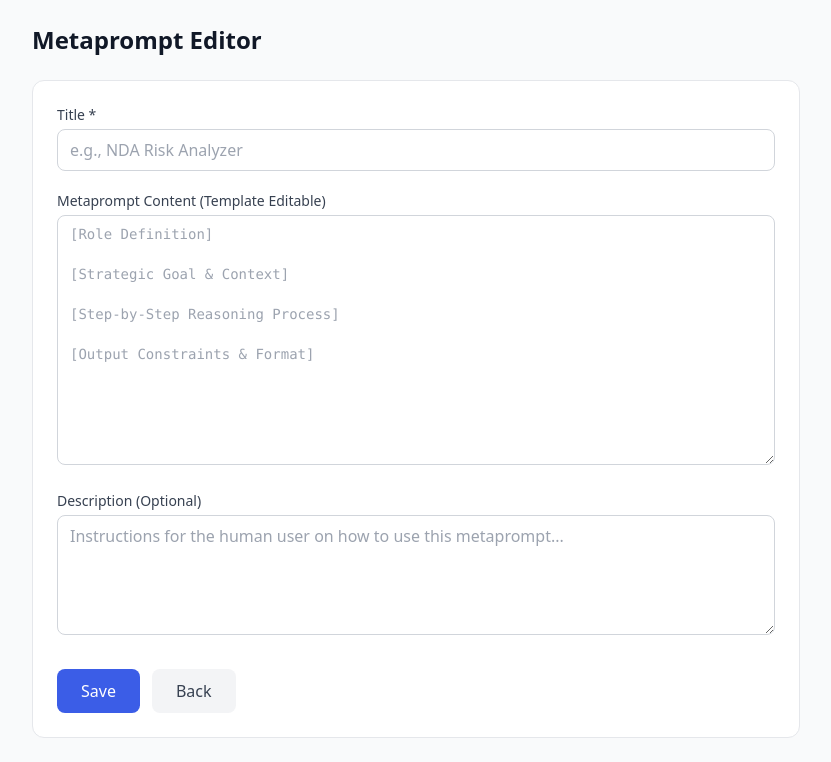
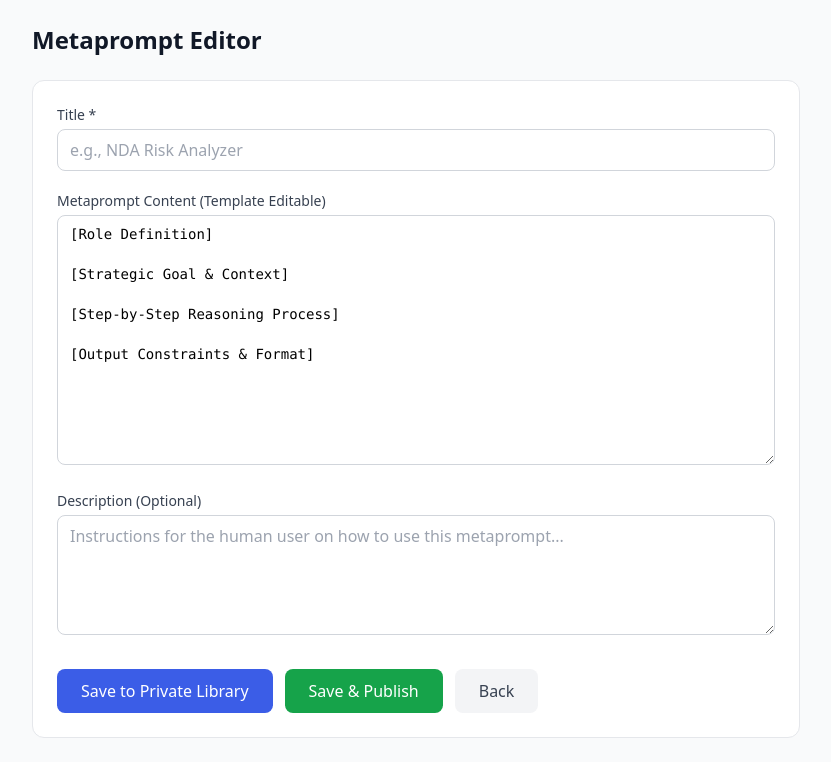
Before and after one commit to dl1683/Wovenry, a Django app: page /metaprompts/new/ in a window 1280 px wide. Shown: the part 57-819 px from the top of the page, without its empty margins (224-1055 px from the left). Run offline with Django 5.2, Linux system fonts and the light colour scheme; the visitor is signed in with stand-in values (Sample User, id 1); some libraries are stand-ins or nearby versions.

Commit message:
Redesign publish flow, fix tagging UX, improve menu and feedback
- Metaprompt editor: pre-populate content with template text as editable default
- Add success messages on save/publish/revert for clear user feedback
- New publish flow: Draft -> "Save to Private Library" / "Save & Publish";
  Private Library -> "Revert to Draft" / "Publish";
  Published -> "Revert to Draft" / "Remove from Public Library"
- Unify tagging: remove bottom Category Tags section, integrate AI suggest
  into the category modal, add save_categories endpoints for tag editing
- Project create: replace "Create Project" with "Save to Private Library" /
  "Save & Publish"
- Project view: move publish button below title for discoverability,
  rename to "Publish" / "Remove from Public Library"
- Fix Public Library menu dropdown: use click+hover JS instead of
  CSS-only group-hover that disappears unreliably

Committed by Devansh

Co-Authored-By: Claude Opus 4.6 <noreply@anthropic.com>

```diff
--- a/core/urls.py
+++ b/core/urls.py
@@ -20,6 +20,7 @@ urlpatterns = [
     path("projects/<int:pk>/visibility/", projects.toggle_visibility, name="project-visibility"),
     path("projects/<int:pk>/categories/", projects.category_modal, name="project-categories"),
     path("projects/<int:pk>/grid/", projects.metaprompt_grid, name="project-grid"),
+    path("projects/<int:pk>/save-categories/", projects.save_categories, name="project-save-categories"),
 
     # Metaprompts
     path("metaprompts/new/", metaprompts.create, name="metaprompt-create"),
@@ -30,6 +31,7 @@ urlpatterns = [
     path("metaprompts/<int:pk>/visibility/", metaprompts.toggle_visibility, name="metaprompt-visibility"),
     path("metaprompts/<int:pk>/categorize/", metaprompts.ai_categorize, name="metaprompt-categorize"),
     path("metaprompts/<int:pk>/categories/", metaprompts.category_modal, name="metaprompt-categories"),
+    path("metaprompts/<int:pk>/save-categories/", metaprompts.save_categories, name="metaprompt-save-categories"),
 
     # Public libraries
     path("library/projects/", library.public_projects, name="library-projects"),
--- a/core/views/metaprompts.py
+++ b/core/views/metaprompts.py
@@ -1,25 +1,45 @@
+from django.contrib import messages
 from django.contrib.auth.decorators import login_required
 from django.shortcuts import get_object_or_404, redirect, render
+from django.urls import reverse
 
 from core.forms import MetapromptForm
 from core.models import Category, Metaprompt, Project
 from core.services import generate_category_tags
 
 
+TEMPLATE_CONTENT = (
+    "[Role Definition]\n\n"
+    "[Strategic Goal & Context]\n\n"
+    "[Step-by-Step Reasoning Process]\n\n"
+    "[Output Constraints & Format]"
+)
+
+
 @login_required
 def create(request):
     project_id = request.GET.get("project")
-    initial = {}
     project = None
     if project_id:
         project = get_object_or_404(Project, pk=project_id, owner=request.user)
 
+    initial = {"content": TEMPLATE_CONTENT}
     form = MetapromptForm(request.POST or None, initial=initial)
     if request.method == "POST" and form.is_valid():
         mp = form.save(commit=False)
         mp.owner = request.user
         mp.project = project
+
+        save_action = request.POST.get("save_action", "save_private")
+        mp.status = "published"
         mp.save()
+
+        if save_action == "save_publish":
+            messages.success(request, "Saved! Select categories to publish.")
+            return redirect(
+                reverse("metaprompt-edit", kwargs={"pk": mp.pk}) + "?show_categories=1"
+            )
+        messages.success(request, "Saved to Private Library.")
         return redirect("metaprompt-edit", pk=mp.pk)
 
     return render(request, "metaprompts/editor.html", {
@@ -32,12 +52,34 @@ def edit(request, pk):
     mp = get_object_or_404(Metaprompt, pk=pk, owner=request.user)
     form = MetapromptForm(request.POST or None, instance=mp)
     if request.method == "POST" and form.is_valid():
-        form.save()
-        return redirect("metaprompt-edit", pk=mp.pk)
+        save_action = request.POST.get("save_action", "save")
+
+        if save_action == "save_private":
+            mp = form.save(commit=False)
+            mp.status = "published"
+            mp.save()
+            form.save_m2m()
+            messages.success(request, "Saved to Private Library.")
+            return redirect("metaprompt-edit", pk=mp.pk)
+        elif save_action == "save_publish":
+            mp = form.save(commit=False)
+            mp.status = "published"
+            mp.save()
+            form.save_m2m()
+            messages.success(request, "Saved! Select categories to publish.")
+            return redirect(
+                reverse("metaprompt-edit", kwargs={"pk": mp.pk}) + "?show_categories=1"
+            )
+        else:
+            form.save()
+            messages.success(request, "Changes saved.")
+            return redirect("metaprompt-edit", pk=mp.pk)
 
     categories = Category.objects.all()
+    show_categories = request.GET.get("show_categories") == "1"
     return render(request, "metaprompts/editor.html", {
         "form": form, "metaprompt": mp, "categories": categories,
+        "show_categories": show_categories,
     })
 
 
@@ -70,15 +112,12 @@ def publish(request, pk):
     mp = get_object_or_404(Metaprompt, pk=pk, owner=request.user)
     if request.method == "POST":
         action = request.POST.get("action")
-        if action == "publish":
-            mp.status = "published"
-            mp.save(update_fields=["status"])
-        elif action == "draft":
+        if action == "draft":
             mp.status = "draft"
             mp.visibility = "private"
             mp.save(update_fields=["status", "visibility"])
             mp.category_tags.clear()
-        return redirect("metaprompt-edit", pk=mp.pk)
+            messages.success(request, "Reverted to Draft.")
     return redirect("metaprompt-edit", pk=mp.pk)
 
 
@@ -93,17 +132,21 @@ def toggle_visibility(request, pk):
             tag_ids = request.POST.getlist("category_tags")
             if not tag_ids or len(tag_ids) > 3:
                 categories = Category.objects.all()
+                form_action = reverse("metaprompt-visibility", kwargs={"pk": pk})
                 return render(request, "components/_category_modal.html", {
                     "item": mp, "categories": categories,
                     "error": "Select 1 to 3 categories.", "item_type": "metaprompt",
+                    "mode": "publish", "form_action": form_action,
                 })
             mp.visibility = "public"
             mp.save(update_fields=["visibility"])
             mp.category_tags.set(tag_ids)
+            messages.success(request, "Published to Public Library.")
         else:
             mp.visibility = "private"
             mp.save(update_fields=["visibility"])
             mp.category_tags.clear()
+            messages.success(request, "Removed from Public Library.")
     return redirect("metaprompt-edit", pk=mp.pk)
 
 
@@ -111,9 +154,33 @@ def toggle_visibility(request, pk):
 def category_modal(request, pk):
     mp = get_object_or_404(Metaprompt, pk=pk, owner=request.user)
     categories = Category.objects.all()
+    mode = request.GET.get("mode", "publish")
+    if mode == "edit":
+        form_action = reverse("metaprompt-save-categories", kwargs={"pk": pk})
+    else:
+        form_action = reverse("metaprompt-visibility", kwargs={"pk": pk})
     return render(request, "components/_category_modal.html", {
         "item": mp, "categories": categories, "item_type": "metaprompt",
+        "mode": mode, "form_action": form_action,
     })
+
+
+@login_required
+def save_categories(request, pk):
+    mp = get_object_or_404(Metaprompt, pk=pk, owner=request.user)
+    if request.method == "POST":
+        tag_ids = request.POST.getlist("category_tags")
+        if not tag_ids or len(tag_ids) > 3:
+            categories = Category.objects.all()
+            form_action = reverse("metaprompt-save-categories", kwargs={"pk": pk})
+            return render(request, "components/_category_modal.html", {
+                "item": mp, "categories": categories,
+                "error": "Select 1 to 3 categories.", "item_type": "metaprompt",
+                "mode": "edit", "form_action": form_action,
+            })
+        mp.category_tags.set(tag_ids)
+        messages.success(request, "Tags updated.")
+    return redirect("metaprompt-edit", pk=mp.pk)
 
 
 @login_required
--- a/templates/base.html
+++ b/templates/base.html
@@ -39,11 +39,16 @@
                 <div class="flex items-center gap-6">
                     {% if user.is_authenticated %}
                     <a href="{% url 'home' %}" class="text-sm text-gray-600 hover:text-gray-900 {% if request.path == '/' %}font-semibold text-gray-900{% endif %}">Home</a>
-                    <div class="relative group">
-                        <a href="#" class="text-sm text-gray-600 hover:text-gray-900 {% if 'library' in request.path %}font-semibold text-gray-900{% endif %}">Public Library</a>
-                        <div class="hidden group-hover:block absolute right-0 mt-1 w-48 bg-white border rounded-lg shadow-lg py-1 z-50">
-                            <a href="{% url 'library-projects' %}" class="block px-4 py-2 text-sm text-gray-700 hover:bg-gray-100">Public Projects</a>
-                            <a href="{% url 'library-metaprompts' %}" class="block px-4 py-2 text-sm text-gray-700 hover:bg-gray-100">Public Metaprompts</a>
+                    <div class="relative" id="library-menu">
+                        <button type="button" id="library-menu-btn"
+                            class="text-sm text-gray-600 hover:text-gray-900 {% if 'library' in request.path %}font-semibold text-gray-900{% endif %}">
+                            Public Library
+                        </button>
+                        <div id="library-dropdown" class="hidden absolute right-0 pt-1 z-50">
+                            <div class="w-48 bg-white border rounded-lg shadow-lg py-1">
+                                <a href="{% url 'library-projects' %}" class="block px-4 py-2 text-sm text-gray-700 hover:bg-gray-100">Public Projects</a>
+                                <a href="{% url 'library-metaprompts' %}" class="block px-4 py-2 text-sm text-gray-700 hover:bg-gray-100">Public Metaprompts</a>
+                            </div>
                         </div>
                     </div>
                     <div class="flex items-center gap-3">
@@ -72,5 +77,33 @@
 
     <div id="modal-container"></div>
     <div id="toast-container" class="fixed bottom-4 right-4 z-50"></div>
+
+    <script>
+    (function() {
+        var btn = document.getElementById('library-menu-btn');
+        var dd = document.getElementById('library-dropdown');
+        var menu = document.getElementById('library-menu');
+        if (!btn || !dd || !menu) return;
+
+        btn.addEventListener('click', function(e) {
+            e.stopPropagation();
+            dd.classList.toggle('hidden');
+        });
+
+        menu.addEventListener('mouseenter', function() {
+            dd.classList.remove('hidden');
+        });
+
+        menu.addEventListener('mouseleave', function() {
+            dd.classList.add('hidden');
+        });
+
+        document.addEventListener('click', function(e) {
+            if (!menu.contains(e.target)) {
+                dd.classList.add('hidden');
+            }
+        });
+    })();
+    </script>
 </body>
 </html>
--- a/templates/metaprompts/editor.html
+++ b/templates/metaprompts/editor.html
@@ -3,46 +3,55 @@
 {% block content %}
 <div class="max-w-3xl mx-auto">
     <div class="flex items-center justify-between mb-6">
+        <div>
             <h1 class="text-2xl font-bold text-gray-900">Metaprompt Editor</h1>
+            {% if metaprompt and metaprompt.visibility == "public" and metaprompt.category_tags.all %}
+            <div class="flex items-center gap-2 mt-2">
+                {% for tag in metaprompt.category_tags.all %}
+                <span class="bg-blue-50 text-blue-600 px-2 py-0.5 rounded-full text-xs">{{ tag.name }}</span>
+                {% endfor %}
+                <button
+                    hx-get="{% url 'metaprompt-categories' pk=metaprompt.pk %}?mode=edit"
+                    hx-target="#modal-container"
+                    hx-swap="innerHTML"
+                    class="text-xs text-gray-400 hover:text-gray-600 ml-1">Edit Tags</button>
+            </div>
+            {% endif %}
+        </div>
         {% if metaprompt %}
         <div class="flex items-center gap-3">
-            <!-- Status controls -->
             {% if metaprompt.status == "draft" %}
+                <span class="bg-yellow-100 text-yellow-700 px-3 py-1 rounded-full text-sm font-medium">Draft</span>
+
+            {% elif metaprompt.status == "published" and metaprompt.visibility == "private" %}
+                <span class="bg-blue-100 text-blue-700 px-3 py-1 rounded-full text-sm font-medium">Private Library</span>
                 <form method="post" action="{% url 'metaprompt-publish' pk=metaprompt.pk %}">
                     {% csrf_token %}
-                <input type="hidden" name="action" value="publish">
-                <button type="submit" class="bg-green-600 text-white px-4 py-2 rounded-lg text-sm hover:bg-green-700 transition font-medium">
+                    <input type="hidden" name="action" value="draft">
+                    <button type="submit" class="text-sm text-gray-500 hover:text-gray-700 transition">Revert to Draft</button>
+                </form>
+                <button
+                    hx-get="{% url 'metaprompt-categories' pk=metaprompt.pk %}"
+                    hx-target="#modal-container"
+                    hx-swap="innerHTML"
+                    class="bg-green-600 text-white px-4 py-2 rounded-lg text-sm hover:bg-green-700 transition font-medium">
                     Publish
                 </button>
-            </form>
-            {% else %}
+
+            {% elif metaprompt.status == "published" and metaprompt.visibility == "public" %}
                 <span class="bg-green-100 text-green-700 px-3 py-1 rounded-full text-sm font-medium">Published</span>
                 <form method="post" action="{% url 'metaprompt-publish' pk=metaprompt.pk %}">
                     {% csrf_token %}
                     <input type="hidden" name="action" value="draft">
-                <button type="submit" class="text-sm text-gray-500 hover:text-gray-700">Revert to Draft</button>
+                    <button type="submit" class="text-sm text-gray-500 hover:text-gray-700 transition">Revert to Draft</button>
                 </form>
-            {% endif %}
-
-            <!-- Visibility -->
-            {% if metaprompt.status == "published" %}
-                {% if metaprompt.visibility == "private" %}
-                <button
-                    hx-get="{% url 'metaprompt-categories' pk=metaprompt.pk %}"
-                    hx-target="#modal-container"
-                    hx-swap="innerHTML"
-                    class="bg-gray-100 text-gray-600 px-3 py-1 rounded-lg text-sm hover:bg-gray-200 transition">
-                    Private — Make Public
-                </button>
-                {% else %}
                 <form method="post" action="{% url 'metaprompt-visibility' pk=metaprompt.pk %}">
                     {% csrf_token %}
                     <input type="hidden" name="visibility" value="private">
-                    <button type="submit" class="bg-green-100 text-green-700 px-3 py-1 rounded-lg text-sm hover:bg-green-200 transition">Public</button>
+                    <button type="submit" class="bg-red-50 text-red-600 px-4 py-2 rounded-lg text-sm hover:bg-red-100 transition font-medium">
+                        Remove from Public Library
+                    </button>
                 </form>
-                {% endif %}
-            {% else %}
-            <span class="text-xs text-gray-400">Publish first to change visibility</span>
             {% endif %}
         </div>
         {% endif %}
@@ -67,9 +76,21 @@
                     {{ form.description }}
                 </div>
                 <div class="flex gap-3 pt-2">
-                    <button type="submit" class="bg-brand-600 text-white py-2.5 px-6 rounded-lg hover:bg-brand-700 font-medium transition">
+                    {% if creating or metaprompt.status == "draft" %}
+                        <button type="submit" name="save_action" value="save_private"
+                            class="bg-brand-600 text-white py-2.5 px-6 rounded-lg hover:bg-brand-700 font-medium transition">
+                            Save to Private Library
+                        </button>
+                        <button type="submit" name="save_action" value="save_publish"
+                            class="bg-green-600 text-white py-2.5 px-6 rounded-lg hover:bg-green-700 font-medium transition">
+                            Save &amp; Publish
+                        </button>
+                    {% else %}
+                        <button type="submit" name="save_action" value="save"
+                            class="bg-brand-600 text-white py-2.5 px-6 rounded-lg hover:bg-brand-700 font-medium transition">
                             Save
                         </button>
+                    {% endif %}
                     {% if metaprompt and metaprompt.project %}
                     <a href="{% url 'project-detail' pk=metaprompt.project.pk %}" class="bg-gray-100 text-gray-700 py-2.5 px-6 rounded-lg hover:bg-gray-200 font-medium transition">Back to Project</a>
                     {% else %}
@@ -82,32 +103,13 @@
             </div>
         </form>
     </div>
-
-    {% if metaprompt and metaprompt.status == "published" %}
-    <!-- AI Category Suggestions -->
-    <div class="bg-white rounded-xl border p-6 mt-6">
-        <div class="flex items-center justify-between mb-3">
-            <h2 class="text-lg font-semibold text-gray-900">Category Tags</h2>
-            <button
-                hx-post="{% url 'metaprompt-categorize' pk=metaprompt.pk %}"
-                hx-target="#category-suggestions"
-                hx-swap="innerHTML"
-                hx-indicator="#ai-spinner"
-                class="text-sm bg-brand-600 text-white px-4 py-1.5 rounded-lg hover:bg-brand-700 transition">
-                Generate Tags with AI
-                <span id="ai-spinner" class="htmx-indicator ml-2">...</span>
-            </button>
-        </div>
-        {% if metaprompt.category_tags.all %}
-        <div class="flex gap-2 mb-3">
-            {% for tag in metaprompt.category_tags.all %}
-            <span class="bg-blue-50 text-blue-600 px-3 py-1 rounded-full text-sm">{{ tag.name }}</span>
-            {% endfor %}
-        </div>
-        {% endif %}
-        <div id="category-suggestions"></div>
-    </div>
-    {% endif %}
 </div>
 
+{% if show_categories and metaprompt %}
+<script>
+    document.addEventListener('DOMContentLoaded', function() {
+        htmx.ajax('GET', '{% url "metaprompt-categories" pk=metaprompt.pk %}', {target: '#modal-container', swap: 'innerHTML'});
+    });
+</script>
+{% endif %}
 {% endblock %}
```
Also changed, not shown: core/views/projects.py (+41 -1 lines), templates/components/_category_modal.html (+24 -4 lines), templates/metaprompts/_category_result.html (+12 -23 lines), templates/projects/create.html (+13 -5 lines), templates/projects/view.html (+38 -19 lines). Lines whose indentation alone changed are shown as unchanged.
